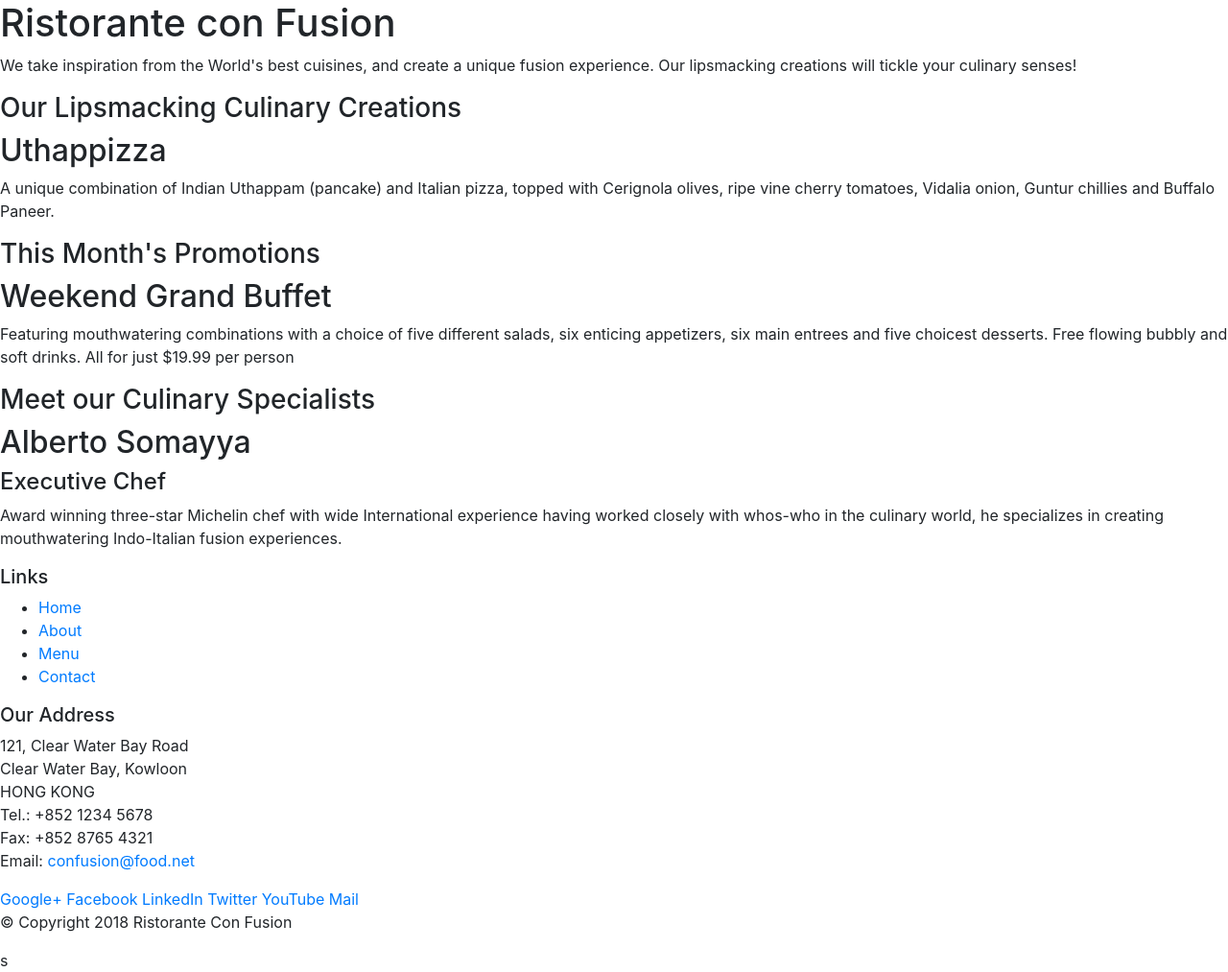
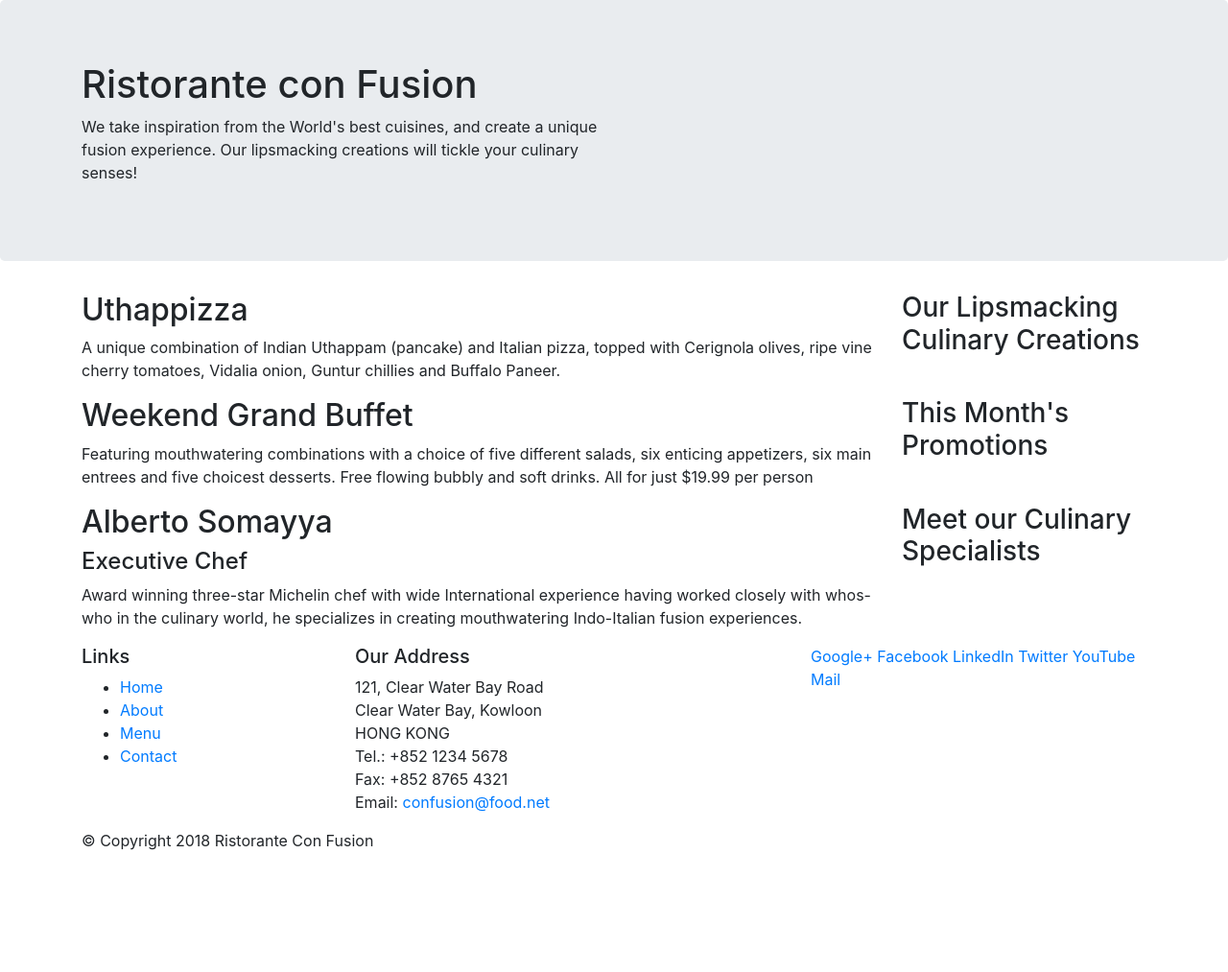
Before and after one commit to mmehta123/Boots, a website: page index.html in a window 1280 px wide. Shown: the whole page at 96% size. After the commit the page ends 904 px from the top, so only its background shows below. Drawn offline with nearby package versions, Linux system fonts and the light colour scheme.

Commit message:
bootstrap-2

```diff
--- a/index.html
+++ b/index.html
@@ -11,46 +11,46 @@
 
 <body>
 
-    <header>
-        <div>
-            <div>
-                <div>
+    <header class="jumbotron">
+        <div class="container">
+            <div class="row">
+                <div class="col-12 col-sm-6">
                     <h1>Ristorante con Fusion</h1>
                     <p>We take inspiration from the World's best cuisines, and create a unique fusion experience. Our lipsmacking creations will tickle your culinary senses!</p>
                 </div>
-                <div>
+                <div class="col-12 col-sm">
                 </div>
             </div>
         </div>
     </header>
 
-    <div>
-        <div>
-            <div>
+    <div class="container">
+        <div class="row">
+            <div class="col-12 order-sm-last col-sm-4 col-md-3">
                 <h3>Our Lipsmacking Culinary Creations</h3>
             </div>
-            <div>
+            <div class="col col-sm order-sm-first col-md">
                 <h2>Uthappizza</h2>
                 <p>A unique combination of Indian Uthappam (pancake) and Italian pizza, topped with Cerignola olives, ripe vine cherry tomatoes, Vidalia onion, Guntur chillies and Buffalo Paneer.</p>
             </div>
         </div>
 
 
-        <div>
-            <div>
+        <div class="row">
+            <div class="col-12 col-sm-4 order-sm-last col-md-3">
                 <h3>This Month's Promotions</h3>
             </div>
-            <div>
+            <div class="col col-sm order-sm-first col-md">
                 <h2>Weekend Grand Buffet</h2>
                 <p>Featuring mouthwatering combinations with a choice of five different salads, six enticing appetizers, six main entrees and five choicest desserts. Free flowing bubbly and soft drinks. All for just $19.99 per person </p>
             </div>
         </div>
 
-        <div>
-            <div>
+        <div class="row">
+            <div class="col-12 col-sm-4 order-sm-last col-md-3">
                 <h3>Meet our Culinary Specialists</h3>
             </div>
-            <div>
+            <div class="col col-sm order-sm-first col-md">
                 <h2>Alberto Somayya</h2>
                 <h4>Executive Chef</h4>
                 <p>Award winning three-star Michelin chef with wide International experience having worked closely with whos-who in the culinary world, he specializes in creating mouthwatering Indo-Italian fusion experiences. </p>
@@ -59,9 +59,9 @@
     </div>
 
     <footer>
-        <div>
-            <div>
-                <div>
+        <div class="container">
+            <div class="row">
+                <div class="col-4  col-sm-2">
                     <h5>Links</h5>
                     <ul>
                         <li><a href="#">Home</a></li>
@@ -70,7 +70,7 @@
                         <li><a href="#">Contact</a></li>
                     </ul>
                 </div>
-                <div>
+                <div class="col-7 offset-1 col-sm-5">
                     <h5>Our Address</h5>
                     <address>
 		              121, Clear Water Bay Road<br>
@@ -81,7 +81,7 @@
 		              Email: <a href="mailto:confusion@food.net">confusion@food.net</a>
 		           </address>
                 </div>
-                <div>
+                <div class="col-12 col-sm-4">
                     <div>
                         <a href="http://google.com/+">Google+</a>
                         <a href="http://www.facebook.com/profile.php?id=">Facebook</a>
@@ -92,8 +92,8 @@
                     </div>
                 </div>
            </div>
-           <div>
-                <div>
+           <div class="row">
+                <div class="col-auto">
                     <p>© Copyright 2018 Ristorante Con Fusion</p>
                 </div>
            </div>
@@ -102,7 +102,7 @@
         <!-- jQuery first, then Popper.js, then Bootstrap JS. -->
         <script src="node_modules/jquery/dist/jquery.slim.min.js"></script>
         <script src="node_modules/popper.js/dist/umd/popper.min.js"></script>
-        <script src="node_modules/bootstrap/dist/js/bootstrap.min.js"></script>s
+        <script src="node_modules/bootstrap/dist/js/bootstrap.min.js"></script>
 </body>
 
 </html>
```
